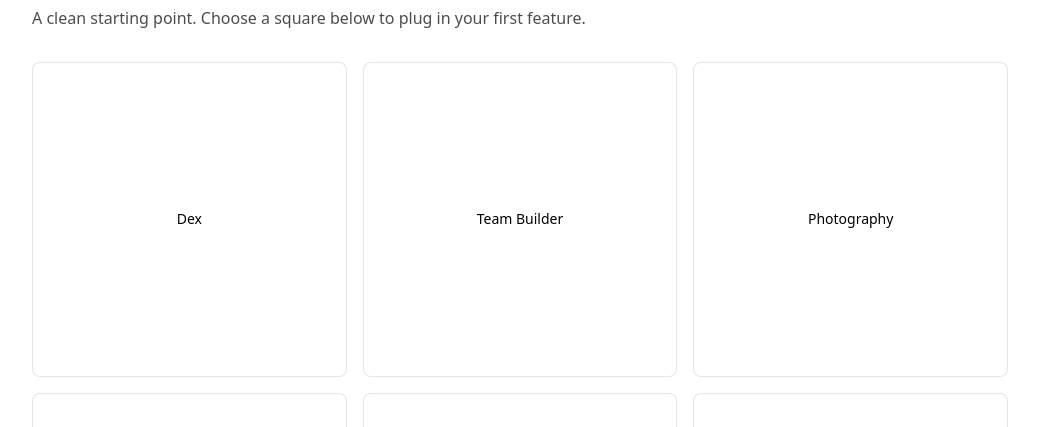
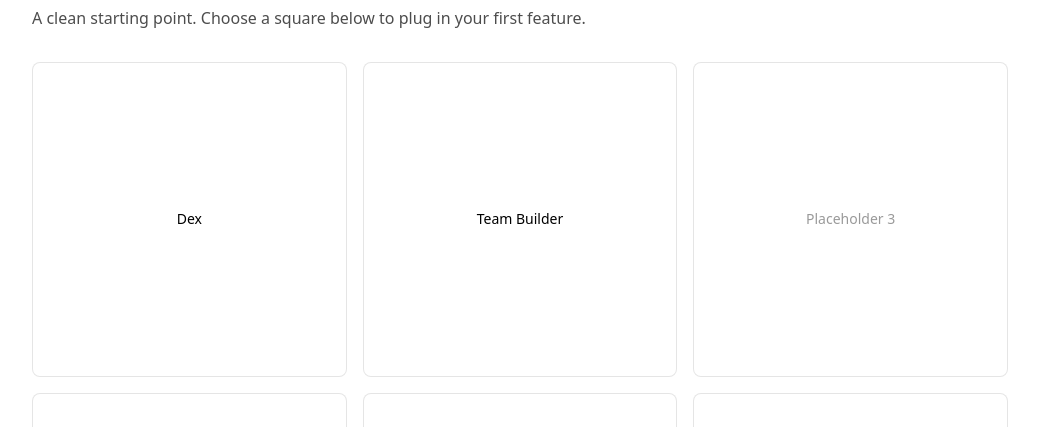
Before and after one commit to kf1232/p-champ, a Next.js app: page /p-champ in a window 1280 px wide. Shown: the part 146-573 px from the top of the page, without its empty margins (120-1159 px from the left). Built offline with nearby package versions, Linux system fonts and the light colour scheme.

Commit message:
remove photography from p-champ

```diff
--- a/components/home/PlaceholderGrid.tsx
+++ b/components/home/PlaceholderGrid.tsx
@@ -3,7 +3,6 @@ import Link from "next/link";
 import {
   P_CHAMP_DEX_PATH,
   P_CHAMP_TEAM_BUILDER_PATH,
-  PHOTOGRAPHY_HOME_PATH,
 } from "@/lib/site";
 
 type PlaceholderGridProps = {
@@ -19,11 +18,6 @@ const GRID_LINKS: (GridLink | null)[] = [
     href: P_CHAMP_TEAM_BUILDER_PATH,
     label: "Team Builder",
     ariaLabel: "Go to Team Builder",
-  },
-  {
-    href: PHOTOGRAPHY_HOME_PATH,
-    label: "Photography",
-    ariaLabel: "Go to Photography",
   },
 ];
 
```
